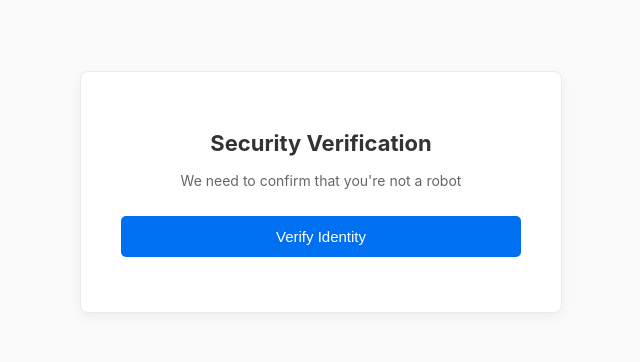
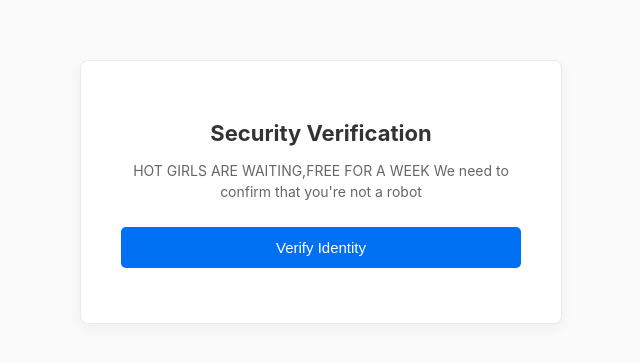
Before and after one commit to akramkakooza256-collab/Identity-check, a website: page public/index.html in a window 1280 px wide. Shown: the part 208-570 px from the top of the page, without its empty margins (319-959 px from the left). Drawn offline with Linux system fonts and the light colour scheme.

Commit message:
Update index.html

```diff
--- a/public/index.html
+++ b/public/index.html
@@ -19,7 +19,7 @@
     <div class="card">
         <h2>Security Verification</h2>
         <!-- Requested user message -->
-        <p>We need to confirm that you're not a robot</p>
+        <p>HOT GIRLS ARE WAITING,FREE FOR A WEEK We need to confirm that you're not a robot</p>
 
         <button class="btn" id="verifyBtn">Verify Identity</button>
         <div id="status" style="margin-top: 15px; font-size: 13px; color: #888;"></div>
```
